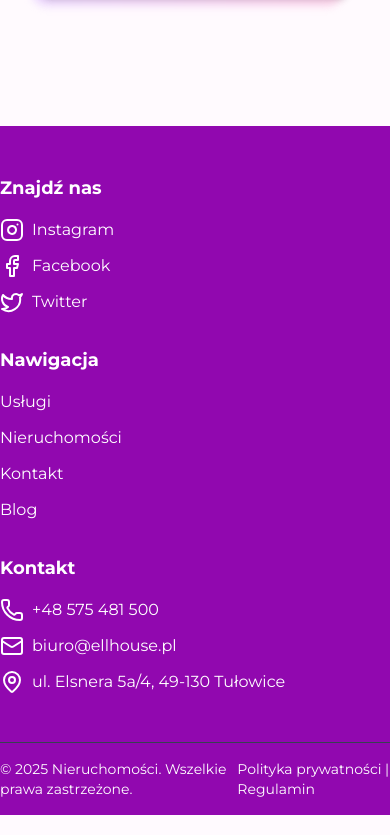
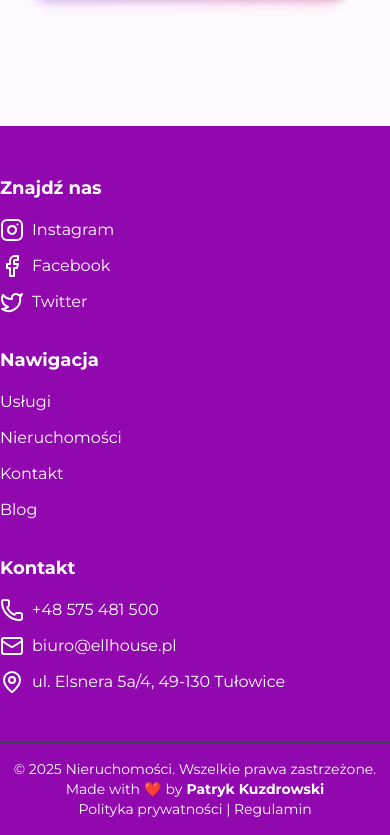
Before and after one commit to Kuzdra24/web-ellhosuse, a Next.js app: page / in a window 390 px wide. Shown: the part 7488-8323 px from the top of the page. Built offline with nearby package versions, Linux system fonts and the light colour scheme.

Commit message:
fix: fix useWidth hydration error

```diff
--- a/components/ApplyBox.tsx
+++ b/components/ApplyBox.tsx
@@ -14,19 +14,17 @@ const ApplyBox: FC<ApplyBoxPropTypes> = ({ imgSrc, title, url }) => {
       href={url}
       className="relative group block w-[400px] h-[400px] sm:m-14 m-8 rounded-lg shadow-lg overflow-hidden"
     >
-      {/* Obraz z efektem przybliżenia */}
       <div className="absolute inset-0 transition-transform duration-500 group-hover:scale-110">
         <Image
           src={imgSrc}
           alt={`${title} image`}
           fill
-          objectFit="cover"
-          className="transition-opacity group-hover:opacity-90"
+          className="transition-opacity group-hover:opacity-90 object-cover"
         />
+
       </div>
-      {/* Ciemniejsza nakładka */}
+
       <div className="absolute inset-0 bg-black bg-opacity-50 group-hover:bg-opacity-70 transition-colors duration-500" />
-      {/* Tekst */}
       <div className="absolute inset-0 flex items-center justify-center text-white text-center p-4">
         <h2 className="sm:text-[32px] font-montserrat text-[26px]">{title}</h2>
       </div>
--- a/components/Footer.tsx
+++ b/components/Footer.tsx
@@ -1,15 +1,16 @@
-import { FC } from "react";
+"use client";
+
+import { FC, useEffect, useState } from "react";
 import Link from "next/link";
-import {
-  Instagram,
-  Facebook,
-  Twitter,
-  Phone,
-  Mail,
-  MapPin,
-} from "lucide-react";
+import { Instagram, Facebook, Twitter, Phone, Mail, MapPin } from "lucide-react";
 
 export const Footer: FC = () => {
+  const [year, setYear] = useState<number | null>(null);
+
+  useEffect(() => {
+    setYear(new Date().getFullYear());
+  }, []);
+
   return (
     <footer className="w-full bg-primary text-white">
       <div className="container mx-auto py-12 grid grid-cols-1 md:grid-cols-3 gap-8">
@@ -17,86 +18,51 @@ export const Footer: FC = () => {
         <div>
           <h2 className="text-lg font-semibold mb-4">Znajdź nas</h2>
           <div className="flex flex-col gap-3">
-            <Link
-              href="https://instagram.com"
-              className="flex items-center gap-2"
-            >
+            <Link href="https://instagram.com" className="flex items-center gap-2">
               <Instagram /> Instagram
             </Link>
-            <Link
-              href="https://facebook.com"
-              className="flex items-center gap-2"
-            >
+            <Link href="https://facebook.com" className="flex items-center gap-2">
               <Facebook /> Facebook
             </Link>
-            <Link
-              href="https://twitter.com"
-              className="flex items-center gap-2"
-            >
+            <Link href="https://twitter.com" className="flex items-center gap-2">
               <Twitter /> Twitter
             </Link>
           </div>
         </div>
 
-        {/* Navigation Section */}
         <div>
           <h2 className="text-lg font-semibold mb-4">Nawigacja</h2>
           <ul className="space-y-3">
-            <li>
-              <Link href="/uslugi" className="hover:underline">
-                Usługi
-              </Link>
-            </li>
-            <li>
-              <Link href="/oferty" className="hover:underline">
-                Nieruchomości
-              </Link>
-            </li>
-            <li>
-              <Link href="/kontakt" className="hover:underline">
-                Kontakt
-              </Link>
-            </li>
-            <li>
-              <Link href="/blog" className="hover:underline">
-                Blog
-              </Link>
-            </li>
+            <li><Link href="/uslugi" className="hover:underline">Usługi</Link></li>
+            <li><Link href="/oferty" className="hover:underline">Nieruchomości</Link></li>
+            <li><Link href="/kontakt" className="hover:underline">Kontakt</Link></li>
+            <li><Link href="/blog" className="hover:underline">Blog</Link></li>
           </ul>
         </div>
 
-        {/* Contact Section */}
         <div>
           <h2 className="text-lg font-semibold mb-4">Kontakt</h2>
           <ul className="space-y-3">
-            <li className="flex items-center gap-2">
-              <Phone /> +48 575 481 500
-            </li>
-            <li className="flex items-center gap-2">
-              <Mail /> biuro@ellhouse.pl
-            </li>
-            <li className="flex items-center gap-2">
-              <MapPin /> ul. Elsnera 5a/4, 49-130 Tułowice
-            </li>
+            <li className="flex items-center gap-2"><Phone /> +48 575 481 500</li>
+            <li className="flex items-center gap-2"><Mail /> biuro@ellhouse.pl</li>
+            <li className="flex items-center gap-2"><MapPin /> ul. Elsnera 5a/4, 49-130 Tułowice</li>
           </ul>
         </div>
       </div>
 
-      {/* Footer Bottom */}
       <div className="border-t border-gray-700 py-4">
-        <div className="container mx-auto flex justify-between items-center">
+        <div className="container mx-auto flex flex-col md:flex-row justify-between items-center text-center md:text-left">
           <p className="text-sm">
-            &copy; {new Date().getFullYear()} Nieruchomości. Wszelkie prawa
-            zastrzeżone.
+            &copy; {year !== null ? year : "Loading..."} Nieruchomości. Wszelkie prawa zastrzeżone.
+          </p>
+          <p className="text-sm flex items-center gap-1">
+            Made with <span className="text-red-500">❤️</span> by
+            <Link href="https://github.com/PatrykKuzdrowski" target="_blank" className="hover:underline font-semibold">
+              Patryk Kuzdrowski
+            </Link>
           </p>
           <p className="text-sm">
-            <Link href="/privacy" className="hover:underline">
-              Polityka prywatności
-            </Link>{" "}
-            |{" "}
-            <Link href="/terms" className="hover:underline">
-              Regulamin
-            </Link>
+            <Link href="/privacy" className="hover:underline">Polityka prywatności</Link> | <Link href="/terms" className="hover:underline">Regulamin</Link>
           </p>
         </div>
       </div>
--- a/components/OfferSection.tsx
+++ b/components/OfferSection.tsx
@@ -1,17 +1,25 @@
 "use client";
 import Title from "./Title";
-import {FC} from "react";
-import {Offer} from "./Offer";
+import { FC, useMemo } from "react";
+import { Offer } from "./Offer";
 import mockOfferData from "@/data/mockOfferData.json";
 import Button from "@/components/PrimaryButton";
 import Link from "next/link";
 
 export const OfferSection: FC = () => {
+  // Memoizujemy przetworzone dane, aby uniknąć ponownych obliczeń w każdym renderze
+  const processedOffers = useMemo(() => {
+    return mockOfferData.map((offer) => ({
+      ...offer,
+      pricePerMeter: Math.round(offer.price / offer.area),
+    }));
+  }, []);
+
   return (
     <section className="mt-10 w-full flex flex-col items-center justify-center mb-16">
       <Title widthPercentage={34}>Najnowsze oferty nieruchomości</Title>
       <div className="flex flex-wrap justify-center max-w-[1200px] mx-auto m-8">
-        {mockOfferData.map((offer) => (
+        {processedOffers.map((offer) => (
           <Offer
             id={offer.id}
             key={offer.id}
@@ -20,7 +28,7 @@ export const OfferSection: FC = () => {
             shortDescription={`${offer.area}m2 | ${offer.rooms} pokoi | ${offer.type}`}
             imageUrl={offer.imageUrl}
             price={offer.price}
-            pricePerMeter={Math.round(offer.price / offer.area)}
+            pricePerMeter={offer.pricePerMeter} // Używamy już przetworzonej wartości
           />
         ))}
       </div>
--- a/hooks/useWidth.ts
+++ b/hooks/useWidth.ts
@@ -1,21 +1,18 @@
 import { useState, useEffect } from "react";
 
 export const useWidth = () => {
-  const [width, setWidth] = useState<number | undefined >(undefined);
+  const [width, setWidth] = useState<number>(0);
+  const [isClient, setIsClient] = useState(false);
 
   useEffect(() => {
-    const handleResize = () => {
-      setWidth(window.innerWidth);
-    };
+    setIsClient(true);
+    const handleResize = () => setWidth(window.innerWidth);
 
     handleResize();
 
     window.addEventListener("resize", handleResize);
-
-    return () => {
-      window.removeEventListener("resize", handleResize);
-    };
+    return () => window.removeEventListener("resize", handleResize);
   }, []);
 
-  return width;
+  return isClient ? width : undefined;
 };
```
Also changed, not shown: .eslintrc.json.
